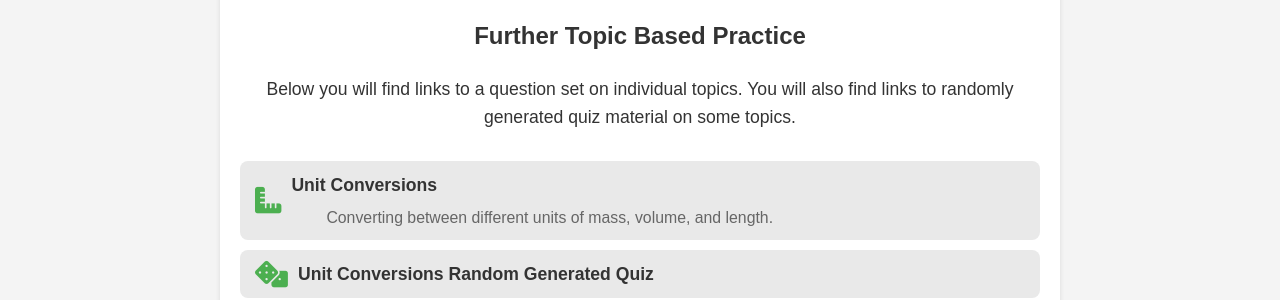
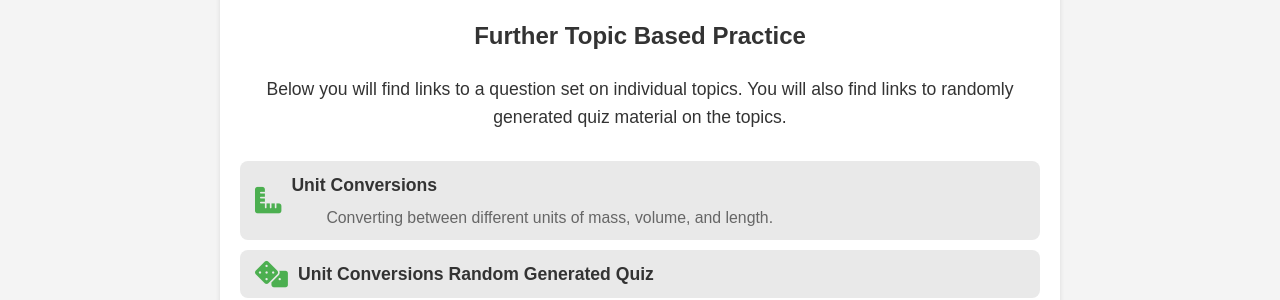
Before and after one commit to probe973/pha-4010y, a Jekyll site: the page index.html, which Jekyll copies as it is, in a window 1280 px wide and 900 px high, scrolled down 711 px. Shown: the part 181-481 px from the top of the window. Built offline with Jekyll 4.4.1, drawn with Linux system fonts in a browser that asks for light colours.

Commit message:
Update index.html

```diff
--- a/index.html
+++ b/index.html
@@ -255,7 +255,7 @@
     <!-- Existing: Further Topic Based Practice Block (Unchanged) -->
     <div class="topic-section">
         <h2>Further Topic Based Practice</h2>
-        <p>Below you will find links to a question set on individual topics. You will also find links to randomly generated quiz material on some topics.</p>
+        <p>Below you will find links to a question set on individual topics. You will also find links to randomly generated quiz material on the topics.</p>
 
         <div class="topic-link-container">
             <a href="unit_conv/qs.html" class="topic-link">
@@ -300,7 +300,7 @@
               <!--      <div class="topic-description">Determining the amount of drug or volume of solution required based on given concentrations and desired doses.</div> -->
                 </div>
             </a>
-            <a href="mole/q.html" class="topic-link">
+            <a href="mole/qs.html" class="topic-link">
                 <i class="fas fa-atom topic-icon"></i>
                 <div>
                     <strong>Molarity and Mole Calculations</strong>
```
